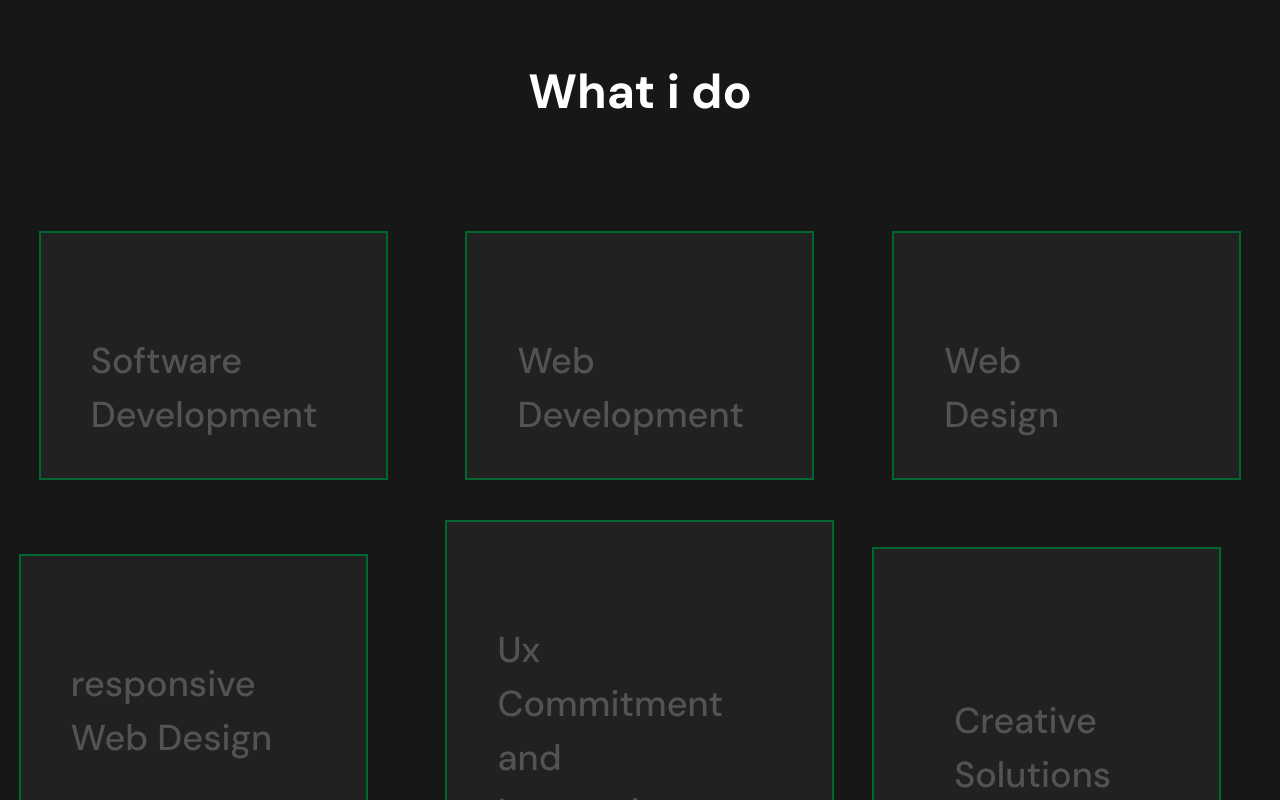
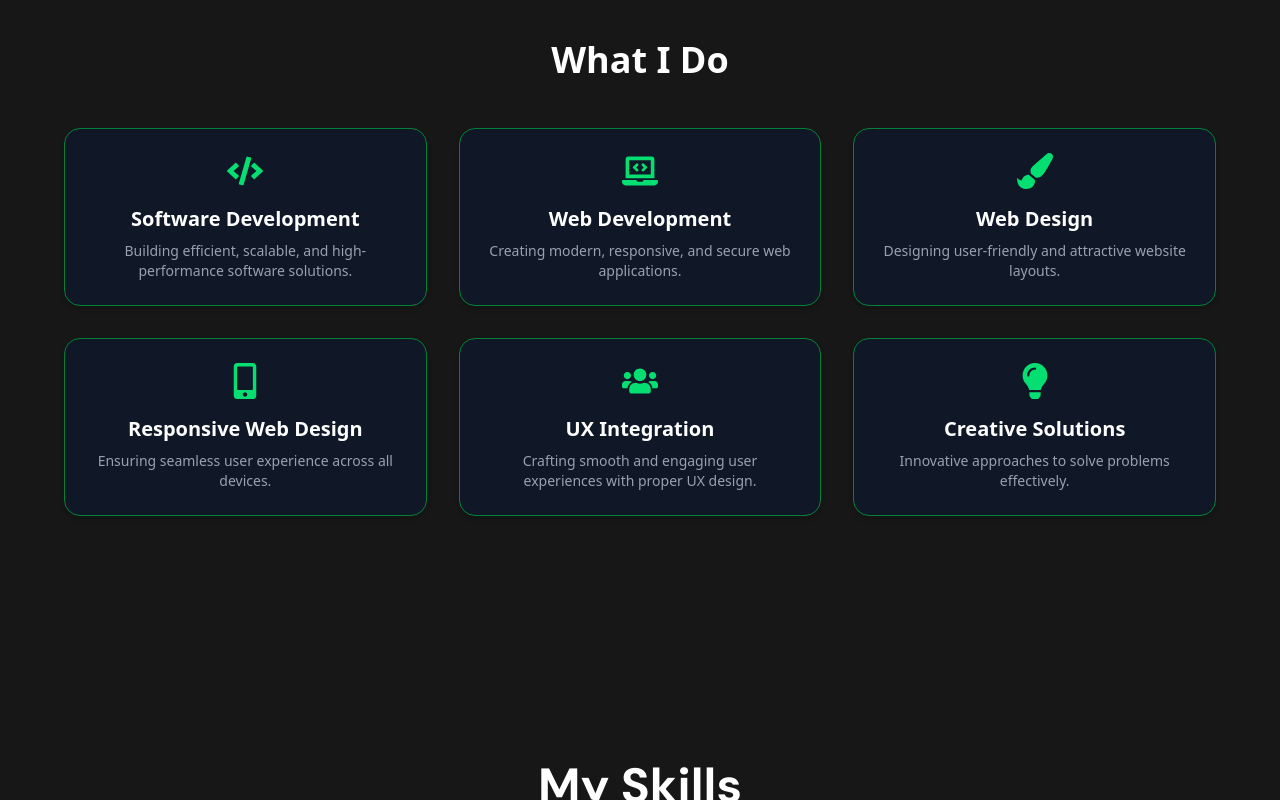
Before and after one commit to Rakib-Hassan-web/Portfulio-for-me, a React (Vite) app: page / in a window 1280 px wide. Shown: the part 1360-2160 px from the top of the page. Built offline with nearby package versions, Linux system fonts and the light colour scheme.

Commit message:
need animation

```diff
--- a/src/assets/Pages/Myskills.jsx
+++ b/src/assets/Pages/Myskills.jsx
@@ -16,7 +16,7 @@ const Myskills = () => {
 
 
 
-    <section id='MYSkill ' className='pt-[130px]  bg-prymary'>
+    <section id='MYSkill ' className='pt-[130px] mt-0  bg-prymary'>
 
 
 <div className="container">
--- a/src/assets/Pages/Services.jsx
+++ b/src/assets/Pages/Services.jsx
@@ -1,65 +1,64 @@
 import React from 'react'
 
+import { FaCode, FaLaptopCode, FaPaintBrush, FaMobileAlt, FaUsers, FaLightbulb } from "react-icons/fa";
+
 const Services = () => {
+
+
+    const services = [
+    {
+      icon: <FaCode className="text-4xl text-green-400" />,
+      title: "Software Development",
+      desc: "Building efficient, scalable, and high-performance software solutions."
+    },
+    {
+      icon: <FaLaptopCode className="text-4xl text-green-400" />,
+      title: "Web Development",
+      desc: "Creating modern, responsive, and secure web applications."
+    },
+    {
+      icon: <FaPaintBrush className="text-4xl text-green-400" />,
+      title: "Web Design",
+      desc: "Designing user-friendly and attractive website layouts."
+    },
+    {
+      icon: <FaMobileAlt className="text-4xl text-green-400" />,
+      title: "Responsive Web Design",
+      desc: "Ensuring seamless user experience across all devices."
+    },
+    {
+      icon: <FaUsers className="text-4xl text-green-400" />,
+      title: "UX Integration",
+      desc: "Crafting smooth and engaging user experiences with proper UX design."
+    },
+    {
+      icon: <FaLightbulb className="text-4xl text-green-400" />,
+      title: "Creative Solutions",
+      desc: "Innovative approaches to solve problems effectively."
+    },
+  ];
   return (
     <>
 
 
 
-    <section id='Services ' className='pt-[120px] bg-prymary'>
+  <section className="bg-prymary  text-white py-26 mb-0 px-6">
+      <h2 className="text-4xl font-bold text-center mb-12">What I Do</h2>
 
-
-<div className="container">
-
-<h2 id='about_title ' className='text-center text-[48px] font-bold font-prymary text-white '>What i do</h2>
-
-
-<div className=" pt-[103px] flex justify-around items-center flex-wrap m-auto">
-
-<div className="singleService w-[349px] bg-[#212121] pt-[101px] pl-[50px] pb-[36px] pr-[85px] font-medium text-[36px] text-[#535353] font-prymary border-2 border-green-800 ">
-    <h2>Software Development</h2>
-</div>
-
-
-<div className="singleService w-[349px] bg-[#212121] pt-[101px] pl-[50px] pb-[36px] pr-[85px] font-medium text-[36px] text-[#535353] font-prymary border-2 border-green-800">
-
-    <h2>Web Development</h2>
-</div>
-
-
-
-<div className="singleService w-[349px] bg-[#212121] pt-[101px] pl-[50px] pb-[36px] pr-[85px] font-medium text-[36px] text-[#535353] font-prymary border-2 border-green-800">
-    <h2>Web</h2>
-Design</div>
-
-
-<div className="singleService w-[349px] bg-[#212121] pt-[101px] pl-[50px] pb-[36px] pr-[85px] font-medium text-[36px] text-[#535353] font-prymary border-2 border-green-800"><h2>responsive</h2>
-<span> Web Design</span>
-</div>
-
-
-<div className="singleService w-[389px] bg-[#212121] pt-[101px] pl-[50px] pb-[36px] pr-[85px] font-medium text-[36px] text-[#535353] font-prymary border-2 border-green-800 mt-10 ml-10"><h2>Ux Commitment</h2>
-<span>and Integration</span>
-</div>
-
-
-
-<div className="singleService w-[349px] bg-[#212121]  mt-10 mr-10 pt-[145px] pl-[80px] pb-[46px] pr-[115px] font-medium text-[36px] text-[#535353] font-prymary border-2 border-green-800"><h2>Creative</h2>
-<span>Solutions</span></div>
-
-
-</div>
-
-
-
-
-</div>
-
-
-
-
-
-
+      <div className="grid md:grid-cols-3 sm:grid-cols-2 gap-8 max-w-6xl mx-auto">
+        {services.map((service, index) => (
+          <div
+            key={index}
+            className="bg-gray-900 border border-green-700 rounded-2xl p-6 text-center
+                       shadow-md hover:shadow-green-600 hover:-translate-y-2
+                       transition duration-300 ease-in-out"
+          >
+            <div className="flex justify-center mb-4">{service.icon}</div>
+            <h3 className="text-xl font-semibold mb-2">{service.title}</h3>
+            <p className="text-gray-400 text-sm">{service.desc}</p>
+          </div>
+        ))}
+      </div>
     </section>
 
 
```
